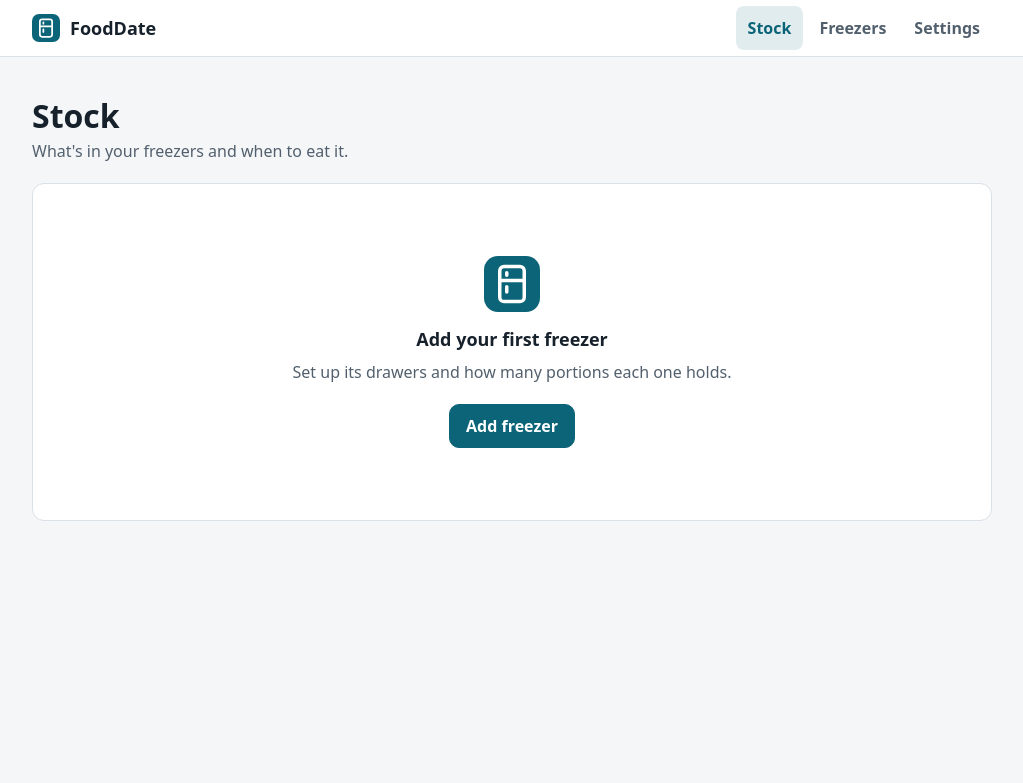
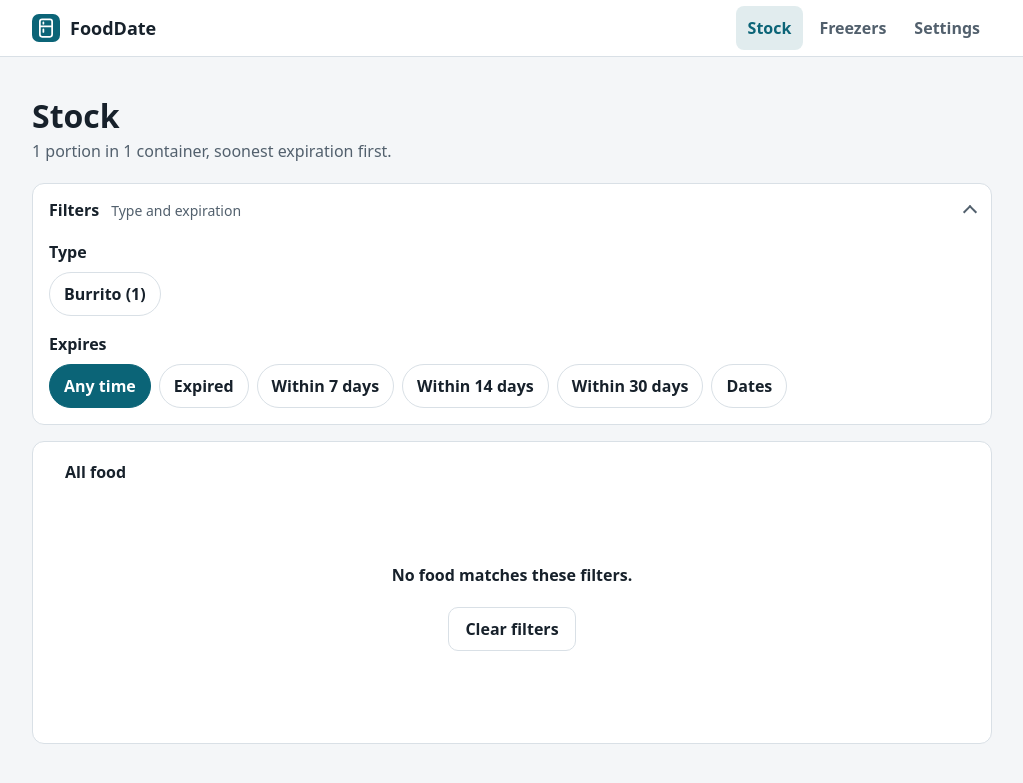
Before and after one commit to Poehee/FoodDate, a Django app: page / in a window 1280 px wide. Shown: the top 783 px of the page, without its empty margins (128-1151 px from the left). Run offline with Django 5.2, Linux system fonts and the light colour scheme; data comes from the database, SQL or seed files in the repository; tables that the repository leaves empty hold one stand-in row (values such as "Sample post"); data that the repository does not hold is empty.

Commit message:
M3: Stock list with search and filters (#9)
- All food on the Stock page, soonest expiration first, with location
- Filter by the food types in stock, several at once, with counts
- Filter by expired, within 7, 14 or 30 days, or a date range
- Filters combine, apply as you tap and live in the address
- Filters fold away on phones unless one is active
- Take 1 and Undo return to the filtered list
- Boundary-date tests for every filter

Closes #4

Co-Authored-By: Claude Opus 5.5 <noreply@anthropic.com>

```diff
--- a/inventory/forms.py
+++ b/inventory/forms.py
@@ -345,3 +345,63 @@ class AddFoodTypeForm(forms.Form):
     def __init__(self, *args, default_weeks: int | None = None, **kwargs):
         super().__init__(*args, **kwargs)
         show_default_weeks(self, default_weeks)
+
+
+# Stock list
+
+
+class StockFilterForm(forms.Form):
+    """Filters for the stock list. Everything is optional and can be combined."""
+
+    EXPIRES = [
+        ("", "Any time"),
+        ("expired", "Expired"),
+        ("7", "Within 7 days"),
+        ("14", "Within 14 days"),
+        ("30", "Within 30 days"),
+        ("range", "Dates"),
+    ]
+
+    type = forms.MultipleChoiceField(
+        label="Type", required=False, widget=forms.CheckboxSelectMultiple
+    )
+    expires = forms.ChoiceField(
+        label="Expires", choices=EXPIRES, required=False, widget=forms.RadioSelect
+    )
+    expires_from = forms.DateField(
+        label="From",
+        required=False,
+        widget=forms.DateInput(attrs={"type": "date"}, format="%Y-%m-%d"),
+    )
+    expires_to = forms.DateField(
+        label="To",
+        required=False,
+        widget=forms.DateInput(attrs={"type": "date"}, format="%Y-%m-%d"),
+    )
+
+    def __init__(self, *args, type_counts: list[tuple[FoodType, int]], **kwargs):
+        super().__init__(*args, **kwargs)
+        # Only types that are in stock, with how many containers each
+        self.fields["type"].choices = [
+            (str(t.pk), f"{t.name} ({count})") for t, count in type_counts
+        ]
+
+    def clean_type(self) -> list[int]:
+        return [int(pk) for pk in self.cleaned_data["type"]]
+
+    def clean(self):
+        cleaned = super().clean()
+        start, end = cleaned.get("expires_from"), cleaned.get("expires_to")
+        if cleaned.get("expires") == "range":
+            if not start and not end:
+                self.add_error("expires_from", "Choose a from or to date.")
+            elif start and end and start > end:
+                self.add_error("expires_to", "Choose a date on or after the from date.")
+        return cleaned
+
+    @property
+    def active_count(self) -> int:
+        if not self.is_valid():
+            return 0
+        data = self.cleaned_data
+        return len(data["type"]) + (1 if data["expires"] else 0)
--- a/inventory/static/inventory/app.css
+++ b/inventory/static/inventory/app.css
@@ -108,6 +108,11 @@ a {
 img {
   display: block;
   max-width: 100%;
+}
+
+/* hidden always wins, also over components that set their own display */
+[hidden] {
+  display: none !important;
 }
 
 /* iOS zooms in on fields with text smaller than 16px */
@@ -1073,6 +1078,150 @@ input[type="date"] {
   font-size: 0.875rem;
 }
 
+/* Stock list */
+
+.filters-panel {
+  margin-bottom: 16px;
+  background: var(--surface);
+  border: 1px solid var(--border);
+  border-radius: var(--radius);
+}
+
+.filters-summary {
+  display: flex;
+  align-items: center;
+  justify-content: space-between;
+  gap: 12px;
+  min-height: 52px;
+  padding: 0 16px;
+  font-weight: 600;
+  cursor: pointer;
+  list-style: none;
+}
+
+.filters-summary::-webkit-details-marker {
+  display: none;
+}
+
+.filters-summary::after {
+  content: "";
+  width: 10px;
+  height: 10px;
+  margin-left: auto;
+  border-right: 2px solid var(--muted);
+  border-bottom: 2px solid var(--muted);
+  transform: translateY(-3px) rotate(45deg);
+  transition: transform 0.2s;
+}
+
+.filters-panel[open] .filters-summary::after {
+  transform: translateY(2px) rotate(-135deg);
+}
+
+.filters-hint {
+  font-size: 0.875rem;
+  font-weight: 400;
+}
+
+.count {
+  display: inline-grid;
+  place-items: center;
+  min-width: 22px;
+  height: 22px;
+  margin-left: 4px;
+  padding: 0 6px;
+  color: var(--on-accent);
+  background: var(--accent);
+  border-radius: 11px;
+  font-size: 0.8125rem;
+}
+
+.filters {
+  display: grid;
+  gap: 16px;
+  padding: 4px 16px 16px;
+}
+
+.chips {
+  display: flex;
+  flex-wrap: wrap;
+  gap: 8px;
+}
+
+.chips legend {
+  width: 100%;
+  margin-bottom: 8px;
+  font-weight: 600;
+}
+
+.chip {
+  position: relative;
+  display: inline-flex;
+}
+
+/* The real checkbox or radio stays focusable and readable, but invisible */
+.chip input {
+  position: absolute;
+  inset: 0;
+  width: 100%;
+  height: 100%;
+  min-height: 0;
+  margin: 0;
+  opacity: 0;
+  cursor: pointer;
+}
+
+.chip span {
+  display: inline-flex;
+  align-items: center;
+  min-height: var(--tap);
+  padding: 0 14px;
+  color: var(--text);
+  background: var(--surface);
+  border: 1px solid var(--border);
+  border-radius: 999px;
+  font-weight: 550;
+  white-space: nowrap;
+  transition: background-color 0.15s, border-color 0.15s, color 0.15s;
+}
+
+.chip input:checked + span {
+  color: var(--on-accent);
+  background: var(--accent);
+  border-color: var(--accent);
+}
+
+.chip input:focus-visible + span {
+  outline: 3px solid var(--accent);
+  outline-offset: 2px;
+}
+
+.chip:hover input:not(:checked) + span {
+  border-color: var(--muted);
+}
+
+.date-range[hidden] {
+  display: none;
+}
+
+.filter-actions[hidden] {
+  display: none;
+}
+
+.stock {
+  display: grid;
+  gap: 4px;
+}
+
+.results-title {
+  margin-bottom: 4px;
+  font-size: 1rem;
+}
+
+.empty--inline {
+  padding-block: 24px;
+}
+
 /* Undo toast */
 
 .toasts {
--- a/inventory/static/inventory/app.js
+++ b/inventory/static/inventory/app.js
@@ -309,6 +309,45 @@
     update();
   });
 
+  // Stock filters are folded away on phones unless one is active; wider screens show them
+  const panel = document.querySelector("[data-filters-panel]");
+  if (panel && matchMedia("(min-width: 48rem)").matches) panel.open = true;
+
+  // Stock filters: apply as soon as something changes
+  document.querySelectorAll("form[data-filters]").forEach((form) => {
+    const range = form.querySelector("[data-range]");
+    const apply = form.querySelector("[data-apply]");
+    const isRange = () => form.elements.expires?.value === "range";
+    if (range) range.hidden = !isRange();
+    // Clear filters stays visible, only the button that applies them goes
+    if (apply) apply.hidden = true;
+    if (apply && !form.querySelector(".filter-actions a")) apply.parentElement.hidden = true;
+
+    let timer;
+    form.addEventListener("change", (event) => {
+      if (event.target.name === "expires" && range) {
+        range.hidden = !isRange();
+        if (isRange()) {
+          form.elements.expires_from.focus();
+          return; // wait for a date
+        }
+      }
+      clearTimeout(timer);
+      // Dates are often typed digit by digit: wait for a pause
+      const delay = event.target.type === "date" ? 600 : 0;
+      timer = setTimeout(() => {
+        const params = new URLSearchParams(new FormData(form));
+        for (const [key, value] of [...params]) if (!value) params.delete(key);
+        if (!isRange()) {
+          params.delete("expires_from");
+          params.delete("expires_to");
+        }
+        const query = params.toString();
+        location.assign(query ? `?${query}` : location.pathname);
+      }, delay);
+    });
+  });
+
   // Food form: preview the expiration date
   document.querySelectorAll("form[data-food-form]").forEach((form) => {
     const preview = form.querySelector("[data-expiry-preview]");
--- a/inventory/templates/inventory/_food_row.html
+++ b/inventory/templates/inventory/_food_row.html
@@ -3,12 +3,13 @@
   <span class="dot" aria-hidden="true"></span>
   <a class="food-main" href="{{ row.item.get_absolute_url }}">
     <span class="food-title"><span class="food-number">#{{ row.item.pk }}</span> {{ row.item.content }}</span>
-    <span class="food-meta">{{ row.item.food_type }} · <span data-role="portions-text">{{ row.item.portions }} portion{{ row.item.portions|pluralize }}</span></span>
+    <span class="food-meta">{{ row.item.food_type }} · <span data-role="portions-text">{{ row.item.portions }} portion{{ row.item.portions|pluralize }}</span>{% if show_location and row.location %} · {{ row.location }}{% endif %}</span>
     {% include "inventory/_expiry.html" with expiry=row.expiry %}
   </a>
   <form method="post" action="{% url 'inventory:item_take' row.item.pk %}" data-take>
     {% csrf_token %}
     <input type="hidden" name="portions" value="{{ row.item.portions }}">
+    <input type="hidden" name="next" value="{{ request.get_full_path }}">
     <button class="button" type="submit" aria-label="Take 1 portion of {{ row.item.content }}">{% icon "minus" %} Take 1</button>
   </form>
 </li>
--- a/inventory/templates/inventory/base.html
+++ b/inventory/templates/inventory/base.html
@@ -39,6 +39,7 @@
       <form class="toast" method="post" action="{% url 'inventory:item_undo' %}" data-undo>
         {% csrf_token %}
         <input type="hidden" name="token" value="{{ undo.token }}">
+        <input type="hidden" name="next" value="{{ request.get_full_path }}">
         <p>{{ undo.text }}</p>
         <button class="button button--quiet" type="submit">Undo</button>
         <span class="toast-timer" aria-hidden="true"></span>
--- a/inventory/templates/inventory/home.html
+++ b/inventory/templates/inventory/home.html
@@ -1,27 +1,78 @@
 {% extends "inventory/base.html" %}
-{% load static %}
+{% load static inventory_tags %}
 
 {% block title %}Stock · FoodDate{% endblock %}
 
 {% block content %}
   <header class="page-header">
     <h1>Stock</h1>
+    {% if stock.portions %}
+      <p class="muted">{{ stock.portions }} portion{{ stock.portions|pluralize }} in {{ stock.containers }} container{{ stock.containers|pluralize }}, soonest expiration first.</p>
+    {% else %}
       <p class="muted">What's in your freezers and when to eat it.</p>
+    {% endif %}
   </header>
+
+  {% if not stock.portions %}
     <section class="card empty" aria-labelledby="empty-title">
       <img src="{% static 'inventory/icon.svg' %}" width="56" height="56" alt="">
       {% if not has_freezers %}
         <h2 id="empty-title">Add your first freezer</h2>
         <p class="muted">Set up its drawers and how many portions each one holds.</p>
         <a class="button button--primary" href="{% url 'inventory:freezer_create' %}">Add freezer</a>
-    {% elif stock.portions %}
-      <h2 id="empty-title">{{ stock.portions }} portion{{ stock.portions|pluralize }} in {{ stock.containers }} container{{ stock.containers|pluralize }}</h2>
-      <p class="muted">A list with search and filters arrives next. For now, find food per freezer.</p>
-      <a class="button button--primary" href="{% url 'inventory:freezer_list' %}">View freezers</a>
       {% else %}
         <h2 id="empty-title">Nothing in stock</h2>
         <p class="muted">Add food from a drawer in your freezer.</p>
         <a class="button button--primary" href="{% url 'inventory:freezer_list' %}">View freezers</a>
       {% endif %}
     </section>
+  {% else %}
+    <details class="filters-panel" data-filters-panel{% if filtered or form.errors %} open{% endif %}>
+    <summary class="filters-summary">
+      <span>Filters{% if form.active_count %} <span class="count">{{ form.active_count }}</span>{% endif %}</span>
+      <span class="filters-hint muted">Type and expiration</span>
+    </summary>
+    <form class="filters" method="get" data-filters aria-label="Filter stock">
+      <fieldset class="chips">
+        <legend>Type</legend>
+        {% for choice in form.type %}
+          <label class="chip">{{ choice.tag }}<span>{{ choice.choice_label }}</span></label>
+        {% endfor %}
+        {% include "inventory/_errors.html" with field=form.type %}
+      </fieldset>
+      <fieldset class="chips">
+        <legend>Expires</legend>
+        {% for choice in form.expires %}
+          <label class="chip">{{ choice.tag }}<span>{{ choice.choice_label }}</span></label>
+        {% endfor %}
+      </fieldset>
+      <div class="field-row date-range" data-range>
+        {% include "inventory/_field.html" with field=form.expires_from %}
+        {% include "inventory/_field.html" with field=form.expires_to %}
+      </div>
+      <div class="form-actions filter-actions">
+        <button class="button button--primary" type="submit" data-apply>Show food</button>
+        {% if request.GET %}<a class="button button--quiet" href="{% url 'inventory:home' %}">Clear filters</a>{% endif %}
+      </div>
+    </form>
+    </details>
+
+    <section class="card stock" aria-labelledby="results-title">
+      <h2 id="results-title" class="results-title" aria-live="polite">
+        {% if filtered %}{{ rows|length }} of {{ stock.containers }} container{{ stock.containers|pluralize }} match{% if rows|length == 1 %}es{% endif %}
+        {% else %}All food{% endif %}
+        {% if rows %}<span class="muted"> · {{ shown_portions }} portion{{ shown_portions|pluralize }}</span>{% endif %}
+      </h2>
+      {% if rows %}
+        <ol class="food-list" data-food-list>
+          {% for row in rows %}{% include "inventory/_food_row.html" with show_location=True %}{% endfor %}
+        </ol>
+      {% else %}
+        <div class="empty empty--inline">
+          <p><strong>No food matches these filters.</strong></p>
+          <a class="button" href="{% url 'inventory:home' %}">Clear filters</a>
+        </div>
+      {% endif %}
+    </section>
+  {% endif %}
 {% endblock %}
--- a/inventory/views.py
+++ b/inventory/views.py
@@ -6,6 +6,7 @@ from django.db import DatabaseError, IntegrityError, connection, transaction
 from django.http import Http404, HttpRequest, HttpResponse, JsonResponse
 from django.shortcuts import get_object_or_404, redirect, render
 from django.urls import reverse
+from django.utils.http import url_has_allowed_host_and_scheme
 from django.views.decorators.cache import never_cache
 from django.views.decorators.http import require_http_methods, require_POST, require_safe
 
@@ -22,6 +23,7 @@ from .forms import (
     FreezerCreateForm,
     FreezerNameForm,
     GeneralSettingsForm,
+    StockFilterForm,
     ToploaderFormSet,
     food_type_name_taken,
 )
@@ -29,9 +31,12 @@ from .models import Compartment, FoodItem, FoodType, Freezer, Settings
 from .selectors import (
     compartment_state,
     expiry,
+    filter_stock,
     freezer_overview,
+    item_views,
     location_label,
     stock_summary,
+    stock_type_counts,
 )
 
 logger = logging.getLogger(__name__)
@@ -52,8 +57,40 @@ def portions_text(n: int) -> str:
 
 @require_safe
 def home(request: HttpRequest) -> HttpResponse:
-    context = {"has_freezers": Freezer.objects.exists(), "stock": stock_summary()}
+    """The stock list: all food, soonest expiration first, with filters."""
+    data = request.GET.copy()
+    data.setdefault("expires", "")  # so "Any time" shows as chosen
+    form = StockFilterForm(data, type_counts=stock_type_counts())
+    filters = form.cleaned_data if form.is_valid() else {}
+    items = list(
+        filter_stock(
+            types=filters.get("type"),
+            expires=filters.get("expires", ""),
+            expires_from=filters.get("expires_from"),
+            expires_to=filters.get("expires_to"),
+        )
+    )
+    rows = item_views(items, Settings.load().color_window_weeks, Freezer.objects.count())
+    context = {
+        "has_freezers": Freezer.objects.exists(),
+        "stock": stock_summary(),
+        "form": form,
+        "rows": rows,
+        "shown_portions": sum(row.item.portions for row in rows),
+        "filtered": bool(filters.get("type") or filters.get("expires")),
+        "undo": request.session.pop(UNDO_SESSION_KEY, None),
+    }
     return render(request, "inventory/home.html", context)
+
+
+def _safe_next(request: HttpRequest) -> str | None:
+    """A page on this site to return to, such as the filtered stock list."""
+    target = request.POST.get("next", "")
+    if target and url_has_allowed_host_and_scheme(
+        target, allowed_hosts={request.get_host()}, require_https=request.is_secure()
+    ):
+        return target
+    return None
 
 
 @require_safe
@@ -281,7 +318,10 @@ def item_take(request: HttpRequest, pk: int) -> HttpResponse:
         if wants_json(request):
             return JsonResponse({"error": str(error), "reload": True}, status=409)
         messages.error(request, str(error))
-        return redirect(_back_to(item.compartment) if item else reverse("inventory:home"))
+        return redirect(
+            _safe_next(request)
+            or (_back_to(item.compartment) if item else reverse("inventory:home"))
+        )
 
     content = item.content
     text = (
@@ -299,7 +339,7 @@ def item_take(request: HttpRequest, pk: int) -> HttpResponse:
             }
         )
     request.session[UNDO_SESSION_KEY] = {"token": result.undo_token, "text": text}
-    return redirect(_back_to(result.compartment))
+    return redirect(_safe_next(request) or _back_to(result.compartment))
 
 
 @require_POST
@@ -315,7 +355,7 @@ def item_undo(request: HttpRequest) -> HttpResponse:
     if wants_json(request):
         return JsonResponse({"restored": item.pk, **compartment_state(compartment)})
     messages.success(request, f"Put back 1 portion of {item.content}")
-    return redirect(_back_to(compartment))
+    return redirect(_safe_next(request) or _back_to(compartment))
 
 
 # Settings
```
Also changed, not shown: PLAN.md (+9 -0 lines), inventory/selectors.py (+44 -2 lines), tests/test_stock.py (added, +172 -0 lines). Lines whose indentation alone changed are shown as unchanged.
